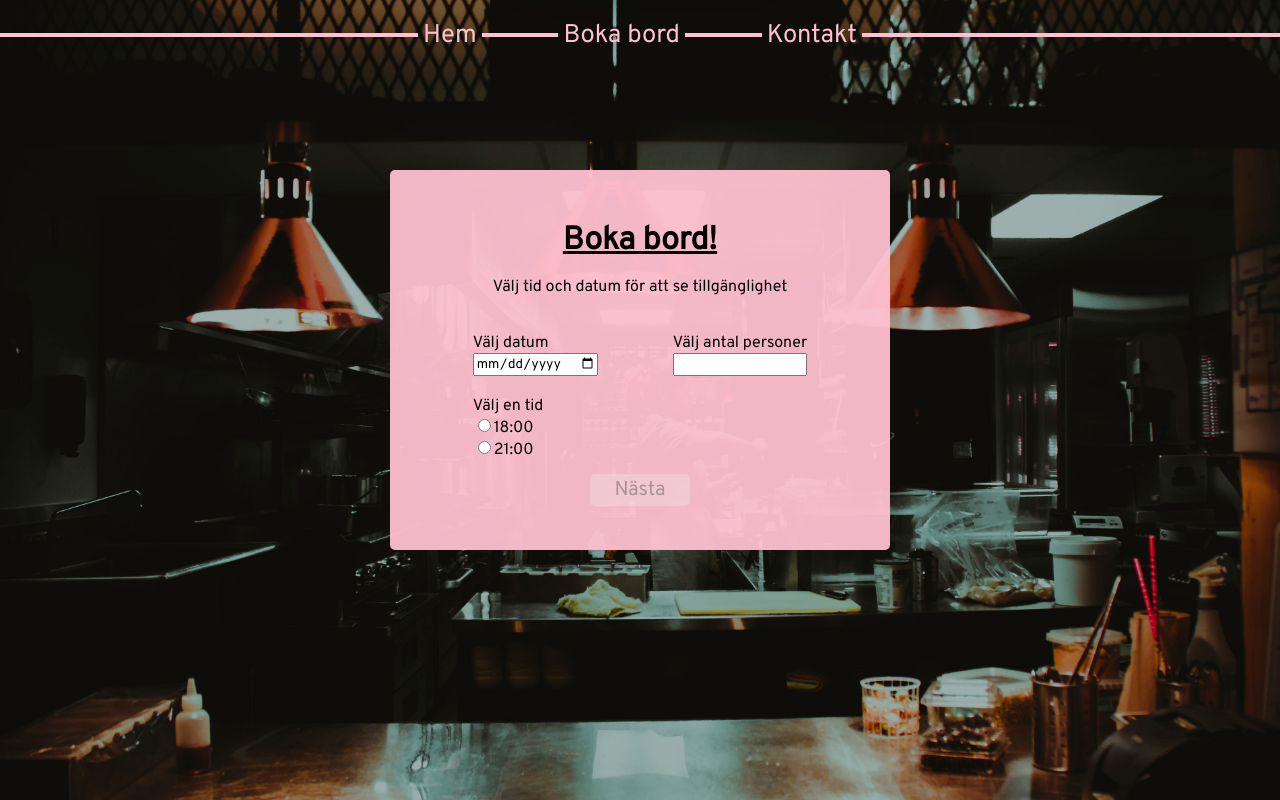
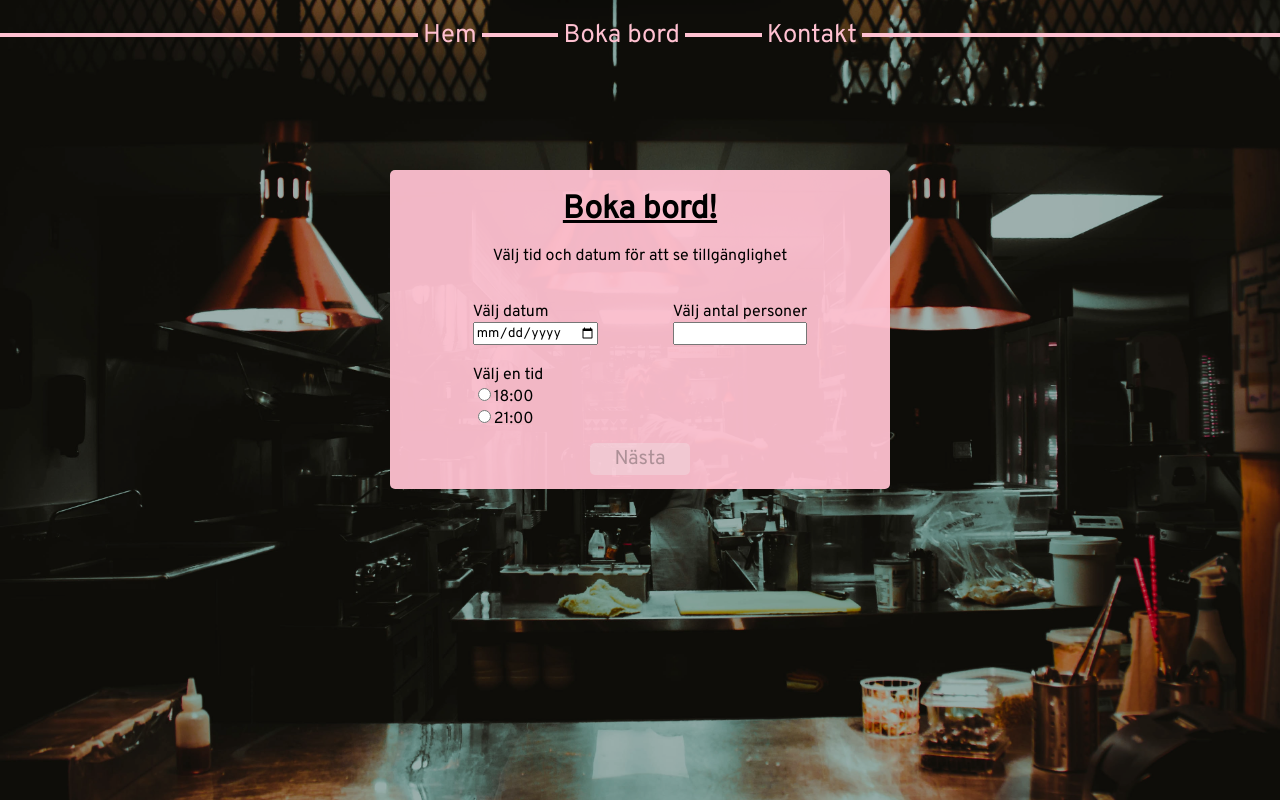
Before and after one commit to Holmkvists/restaurant, a React (Create React App) app: page /boka-bord in a window 1280 px wide. Built offline with nearby package versions, Linux system fonts and the light colour scheme.

Commit message:
Removed set height for the formContainer

```diff
--- a/src/pages/BookingPage/DateAndTime/styles/dateandtime.css
+++ b/src/pages/BookingPage/DateAndTime/styles/dateandtime.css
@@ -18,7 +18,6 @@
 }
 .hero__container .booking__content .form__container {
   background-color: rgba(255, 193, 209, 0.9450980392);
-  height: 380px;
   width: 500px;
   display: flex;
   flex-direction: column;
--- a/src/pages/BookingPage/DateAndTime/styles/dateandtime.scss
+++ b/src/pages/BookingPage/DateAndTime/styles/dateandtime.scss
@@ -17,7 +17,6 @@
     flex-direction: column;
     .form__container {
       background-color: #ffc1d1f1;
-      height: 380px;
       width: 500px;
       display: flex;
       flex-direction: column;
```
Also changed, not shown: 1 other file (tests, documents, lock files or other folders).
